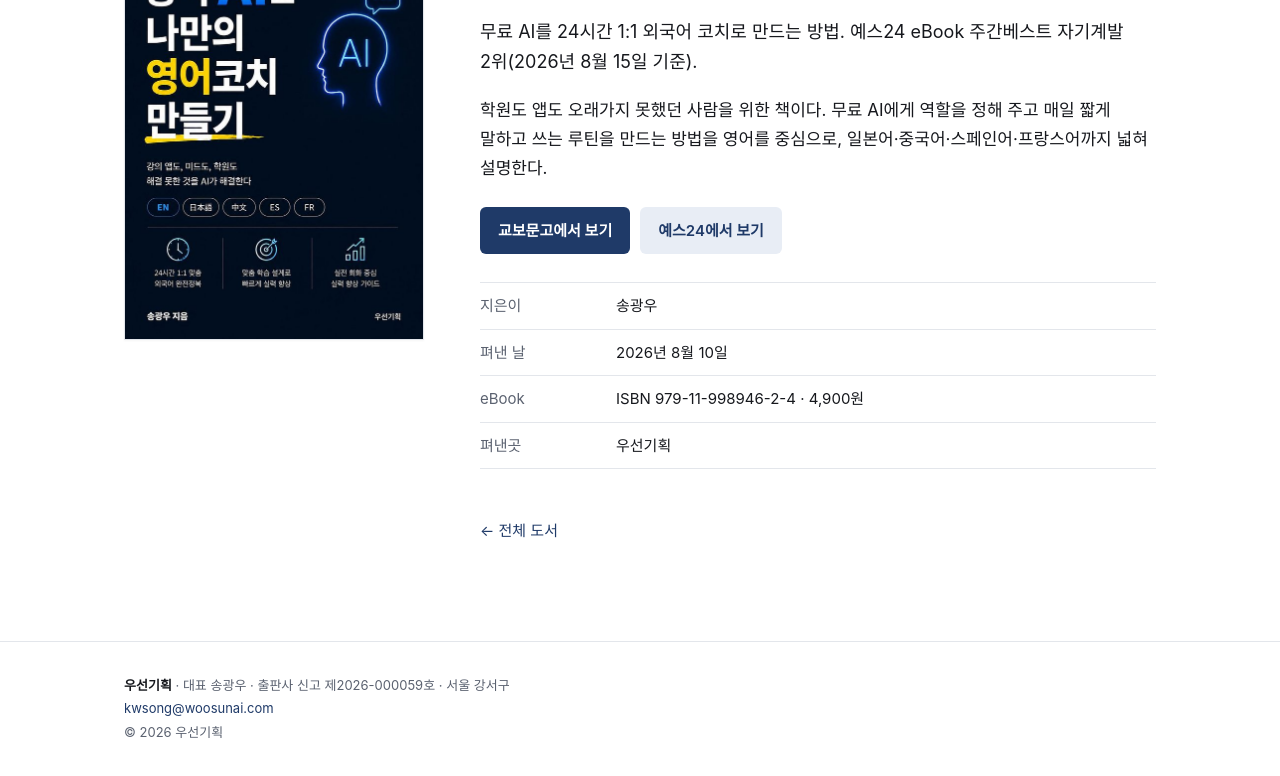
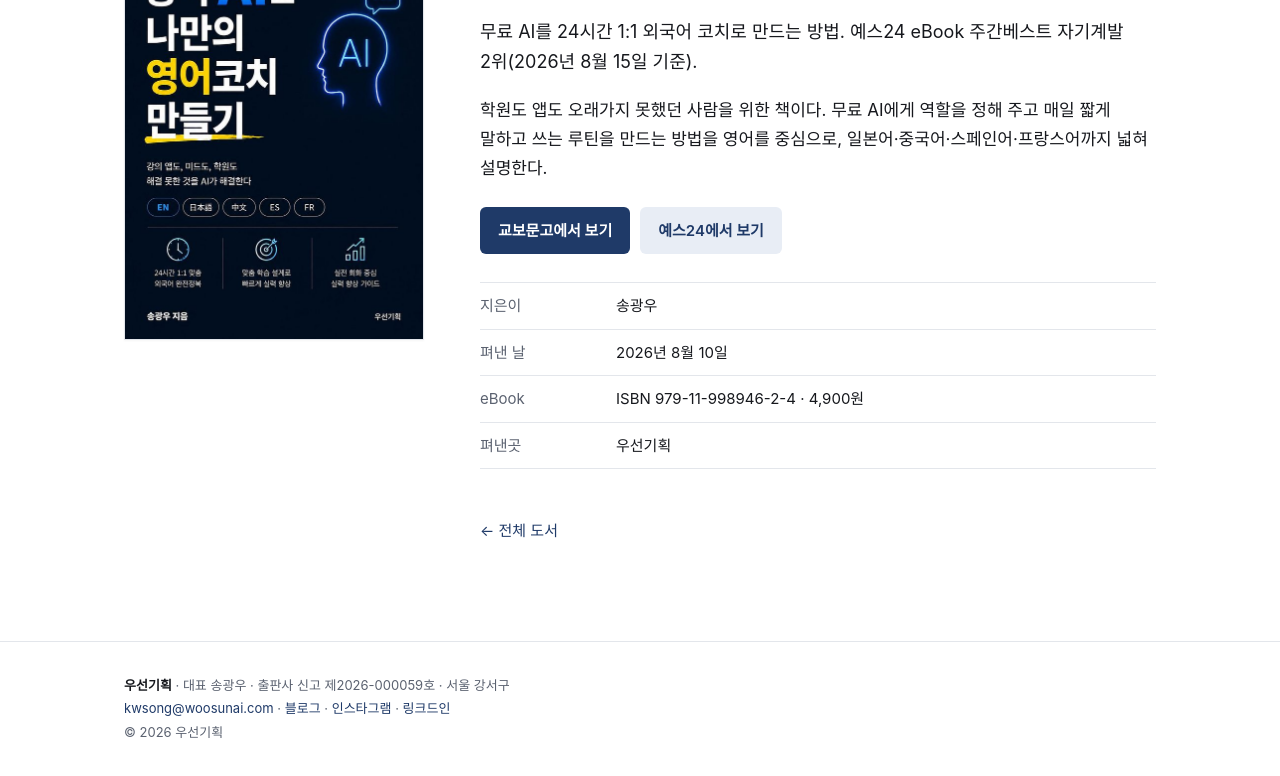
Before and after one commit to woosunplanning/woosunplanning-site, a plain HTML site: page books/ai-english-coach/index.html in a window 1280 px wide. Shown: the part 210-986 px from the top of the page. Drawn offline with Linux system fonts and the light colour scheme; a web font is replaced by a local one.

Commit message:
Modify Open Graph image and enhance footer links
Updated the Open Graph image and added social media links to the footer.

```diff
--- a/books/ai-english-coach/index.html
+++ b/books/ai-english-coach/index.html
@@ -10,7 +10,7 @@
 <meta property="og:description" content="무료 AI를 24시간 1:1 외국어 코치로 만드는 방법. 예스24 eBook 주간베스트 자기계발 2위(2026년 8월 15일 기준).">
 <meta property="og:url" content="https://woosunai.com/books/ai-english-coach/">
 <meta property="og:type" content="website">
-<meta property="og:image" content="https://woosunai.com/assets/covers/vol5.jpg">
+<meta property="og:image" content="https://woosunai.com/assets/covers/vol3.jpg">
 <link rel="icon" href="/assets/img/logo.png" type="image/png">
 <link rel="stylesheet" href="https://cdn.jsdelivr.net/gh/orioncactus/pretendard@v1.3.9/dist/web/variable/pretendardvariable-dynamic-subset.min.css">
 <link rel="stylesheet" href="/assets/style.css">
@@ -39,6 +39,6 @@
 </article>
 
 </main>
-<footer class="site-foot"><div class="wrap"><strong>우선기획</strong> · 대표 송광우 · 출판사 신고 제2026-000059호 · 서울 강서구<br><a href="mailto:kwsong@woosunai.com">kwsong@woosunai.com</a><br>© 2026 우선기획</div></footer>
+<footer class="site-foot"><div class="wrap"><strong>우선기획</strong> · 대표 송광우 · 출판사 신고 제2026-000059호 · 서울 강서구<br><a href="mailto:kwsong@woosunai.com">kwsong@woosunai.com</a> · <a href="https://blog.naver.com/kwsongai" rel="noopener" target="_blank">블로그</a> · <a href="https://www.instagram.com/andykwangwoo/" rel="noopener" target="_blank">인스타그램</a> · <a href="https://www.linkedin.com/in/kwangwoo-song-17a50923/" rel="noopener" target="_blank">링크드인</a><br>© 2026 우선기획</div></footer>
 </body>
 </html>
```
